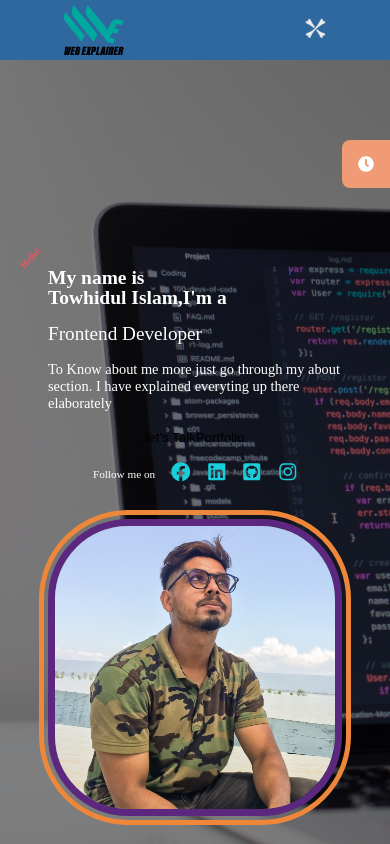
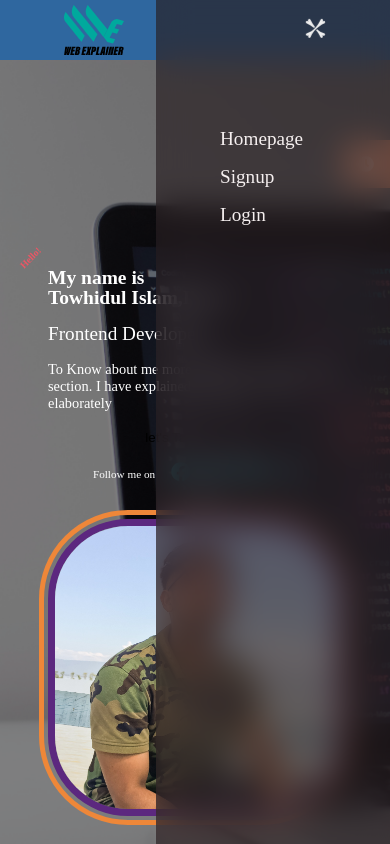
Before and after one commit to imtowhidulislam/towhidportfollio, a React (Create React App) app in the folder frontend/: page / in a window 390 px wide. Both pictures are taken after a click on the button 315 px from the left and 27 px from the top of the page. Shown: the top 844 px of the page. Built offline with nearby package versions, Linux system fonts and the light colour scheme; no server answers.

Commit message:
all changes has been updated

```diff
--- a/frontend/src/pages/navBar.js
+++ b/frontend/src/pages/navBar.js
@@ -49,36 +49,15 @@ const Navbar = () => {
           <div className="mobile_link">
             <button className="mobile_btn">
               <li onClick={changeIcon} className="mobIcon">
-                {mobIcon ? <FaBars /> : <GiCrossedBones />}
+                {mobIcon ? (
+                  <FaBars className="bars" />
+                ) : (
+                  <GiCrossedBones className="cross" />
+                )}
               </li>
             </button>
           </div>
         ) : (
-          <>
-            <nav className="mobile_nav">
-              <ul className="nav_links">
-                <li className="nav_list">
-                  <Link className="link" to="/">
-                    Homepage
-                  </Link>
-                </li>
-                {/* <li className="nav_list">
-              <Link className="link" to="/projects">
-                Projects
-              </Link>
-            </li> */}
-                <li className="nav_list">
-                  <Link className="link" to="/signup">
-                    signup
-                  </Link>
-                </li>
-                <li className="nav_list">
-                  <Link className="link" to="/login">
-                    Login
-                  </Link>
-                </li>
-              </ul>
-            </nav>
           <nav className="desktop_nav">
             <ul className="nav_links">
               <li className="nav_list">
@@ -103,14 +82,33 @@ const Navbar = () => {
               </li>
             </ul>
           </nav>
-          </>
         )}
-
-        {/* <div className="mobile_link">
-          <button className="mobile_btn">
-            <i className="fas fa-bars"></i>
-          </button>
-        </div> */}
+        <div
+          className={mobIcon ? "mobile_nav" : "mobile_nav mobile_nav-active"}
+        >
+          <ul className="nav_links1">
+            <li className="nav_list1">
+              <Link className="link1" to="/">
+                Homepage
+              </Link>
+            </li>
+            {/* <li className="nav_list1">
+              <Link className="link1" to="/projects">
+                Projects
+              </Link>
+            </li> */}
+            <li className="nav_list1">
+              <Link className="link1" to="/signup">
+                signup
+              </Link>
+            </li>
+            <li className="nav_list1">
+              <Link className="link1" to="/login">
+                Login
+              </Link>
+            </li>
+          </ul>
+        </div>
         <Outlet />
       </div>
     </div>
--- a/frontend/src/style/navbarStyle.css
+++ b/frontend/src/style/navbarStyle.css
@@ -185,6 +185,7 @@ img {
   transition: animaiton 300ms ease-in;
   color: #eeeeee;
 }
+
 @keyframes mobileAnimaiton {
   0% {
     transform: scale(0);
@@ -196,15 +197,46 @@ img {
   }
 }
 @media (max-width: 38rem) {
-  nav,
+  /* nav,
   .sign_link {
     display: none;
+  } */
+  .mobile_link {
+    z-index: 999;
   }
   .desktop_nav {
     display: none;
   }
-  .mobile_link {
+  .mobile_nav {
     display: block;
+    position: fixed;
+    background-color: hsla(340, 13%, 14%, 0.671);
+    top: 0%;
+    right: 0%;
+    display: block;
+    height: 100vh;
+    inset: 0% 0% 0% 100%;
+    padding-top: 8rem;
+    backdrop-filter: blur(1rem);
+    z-index: 10;
+    transition: inset 300ms ease-in;
+  }
+  .mobile_nav-active {
+    inset: 0% 0% 0% 40%;
+  }
+  .mobile_nav .nav_links1 {
+    display: flex;
+    align-items: flex-start;
+    justify-content: flex-start;
+    flex-direction: column;
+    padding-inline: 4rem;
+  }
+  .link1 {
+    margin-bottom: 1rem;
+    text-transform: capitalize;
+  }
+  .mobile_nav .nav_list1 + .nav_list1 {
+    margin-left: 0rem;
   }
 }
 
```
Lines whose indentation alone changed are shown as unchanged.
